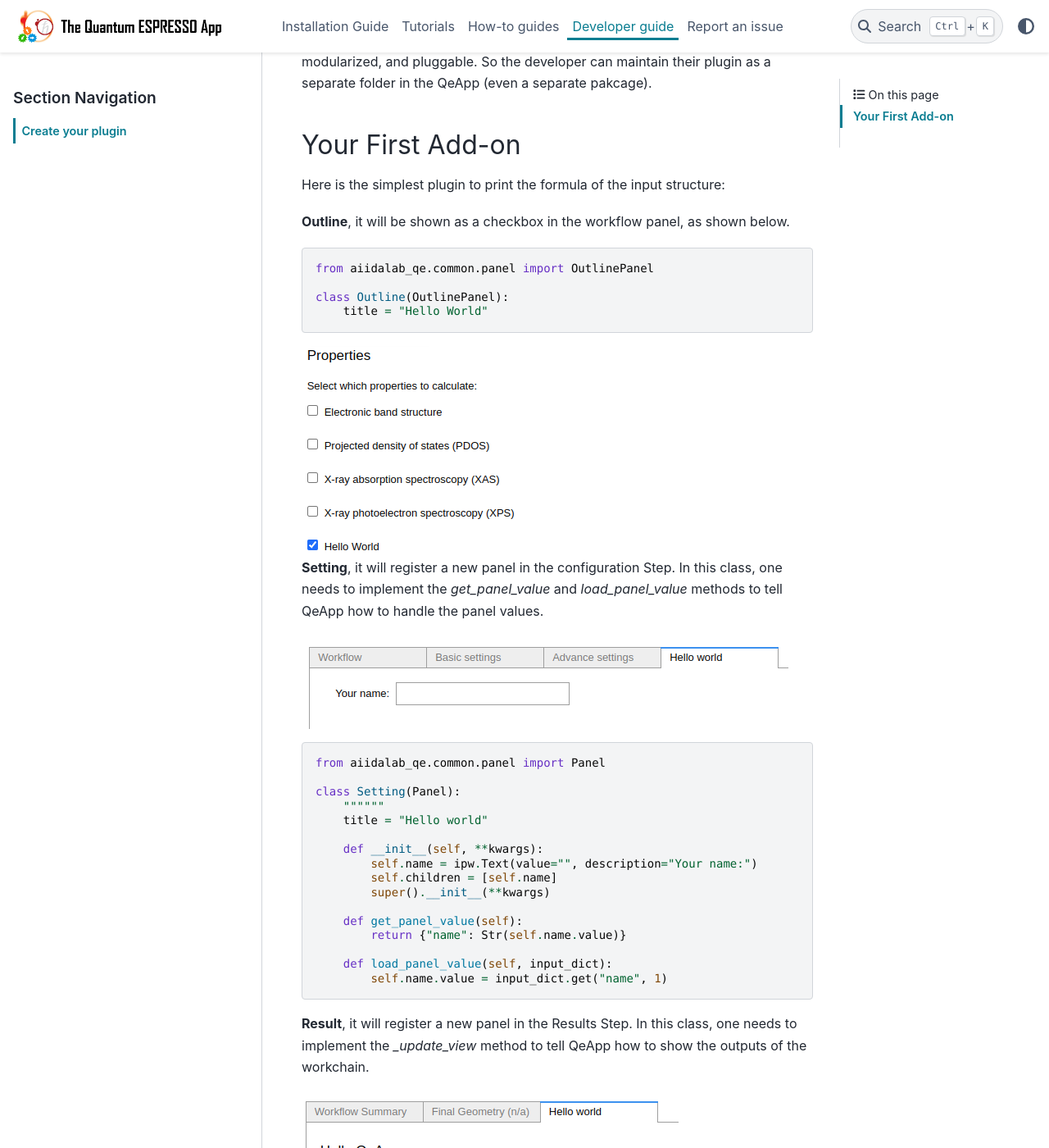
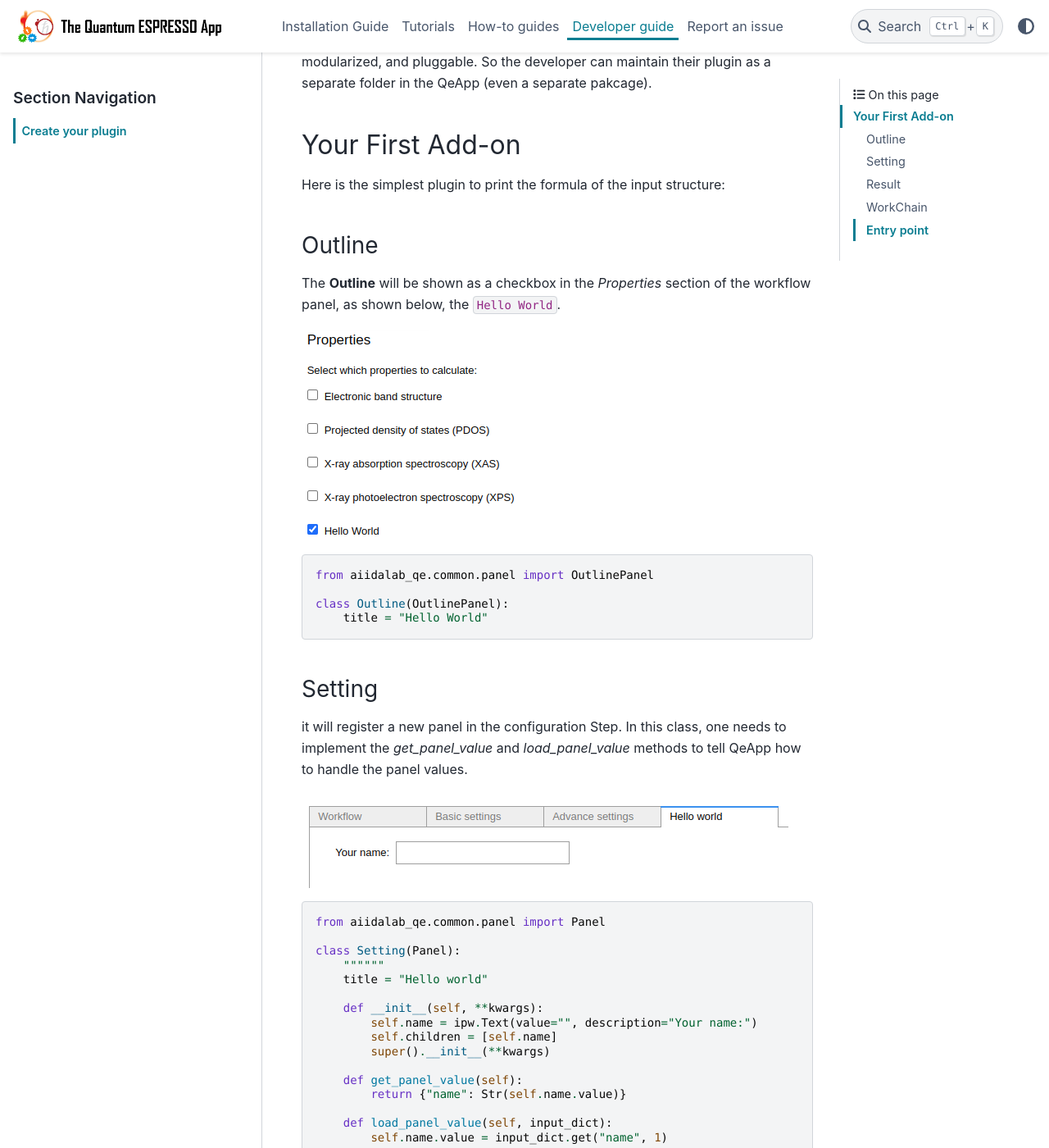
Before and after one commit to aiidalab/aiidalab-qe, a Sphinx documentation site: the page built from docs/source/development/plugin.rst, in a window 1280 px wide and 1400 px high, scrolled down 460 px. Shown: the whole window at 82% size. Built offline with Sphinx 7.4.7 and the PyData theme 0.15.4, drawn with Linux system fonts in a browser that asks for light colours; some of the changed text lies outside the part shown.

Commit message:
update doc

```diff
--- a/docs/source/development/plugin.rst
+++ b/docs/source/development/plugin.rst
@@ -15,7 +15,12 @@
 
 Here is the simplest plugin to print the formula of the input structure:
 
-**Outline**, it will be shown as a checkbox in the workflow panel, as shown below.
+Outline
+-----------------------
+The **Outline** will be shown as a checkbox in the `Properties` section of the workflow panel, as shown below, the ``Hello World``.
+
+.. image:: ../_static/images/plugin_outline.png
+
 
 .. code-block:: python
 
@@ -25,12 +30,13 @@
         title = "Hello World"
 
 
-.. image:: ../_static/images/plugin_outline.png
 
 
 
 
-**Setting**, it will register a new panel in the configuration Step. In this class, one needs to implement the `get_panel_value` and `load_panel_value` methods to tell QeApp how to handle the panel values.
+Setting
+-----------------------
+it will register a new panel in the configuration Step. In this class, one needs to implement the `get_panel_value` and `load_panel_value` methods to tell QeApp how to handle the panel values.
 
 .. image:: ../_static/images/plugin_setting.png
 
@@ -54,7 +60,9 @@
         def load_panel_value(self, input_dict):
             self.name.value = input_dict.get("name", 1)
 
-**Result**, it will register a new panel in the Results Step. In this class, one needs to implement the `_update_view` method to tell QeApp how to show the outputs of the workchain.
+Result
+-----------------------
+it will register a new panel in the Results Step. In this class, one needs to implement the `_update_view` method to tell QeApp how to show the outputs of the workchain.
 
 .. image:: ../_static/images/plugin_result.png
 
@@ -76,7 +84,9 @@
             self.children = [ipw.HBox(children=[self.summary_view])]
 
 
-**WorkChain**, it will be loaded into the QeApp workchain. One needs to implement a `get_builder` function to extract the input parameters for the sub-workchain.
+WorkChain
+-----------------------
+It will be loaded into the QeApp workchain. One needs to implement a `get_builder` function to extract the input parameters for the sub-workchain.
 
 .. code-block:: python
 
@@ -97,7 +107,9 @@
         "get_builder": get_builder,
         }
 
-**Entry point**, here is the entry point for this plugin. One needs to add it to `entry_points` inside the setup file.
+Entry point
+-----------------------
+Here is the entry point for this plugin. One needs to add it to `entry_points` inside the setup file.
 
 .. code-block:: python
 
```
